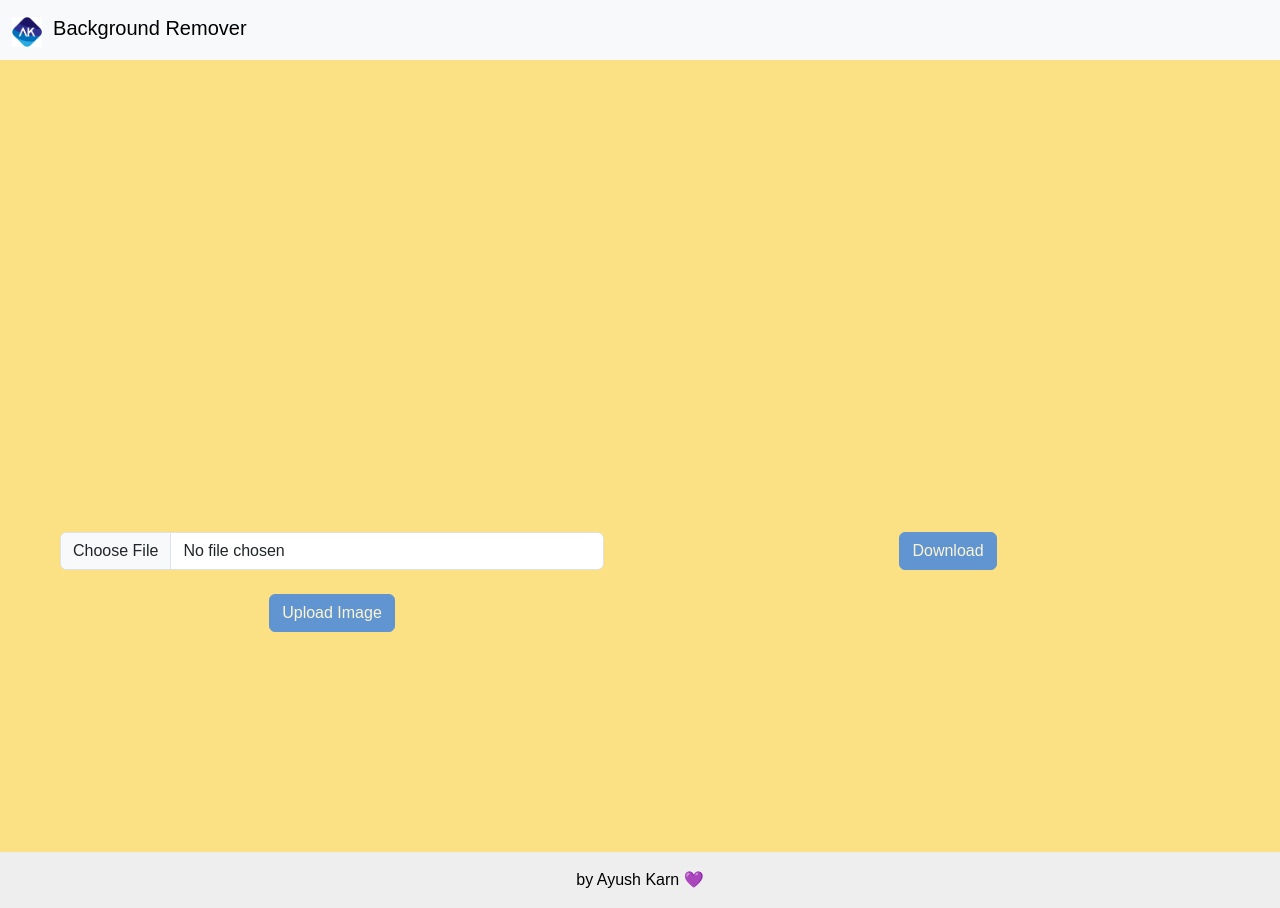
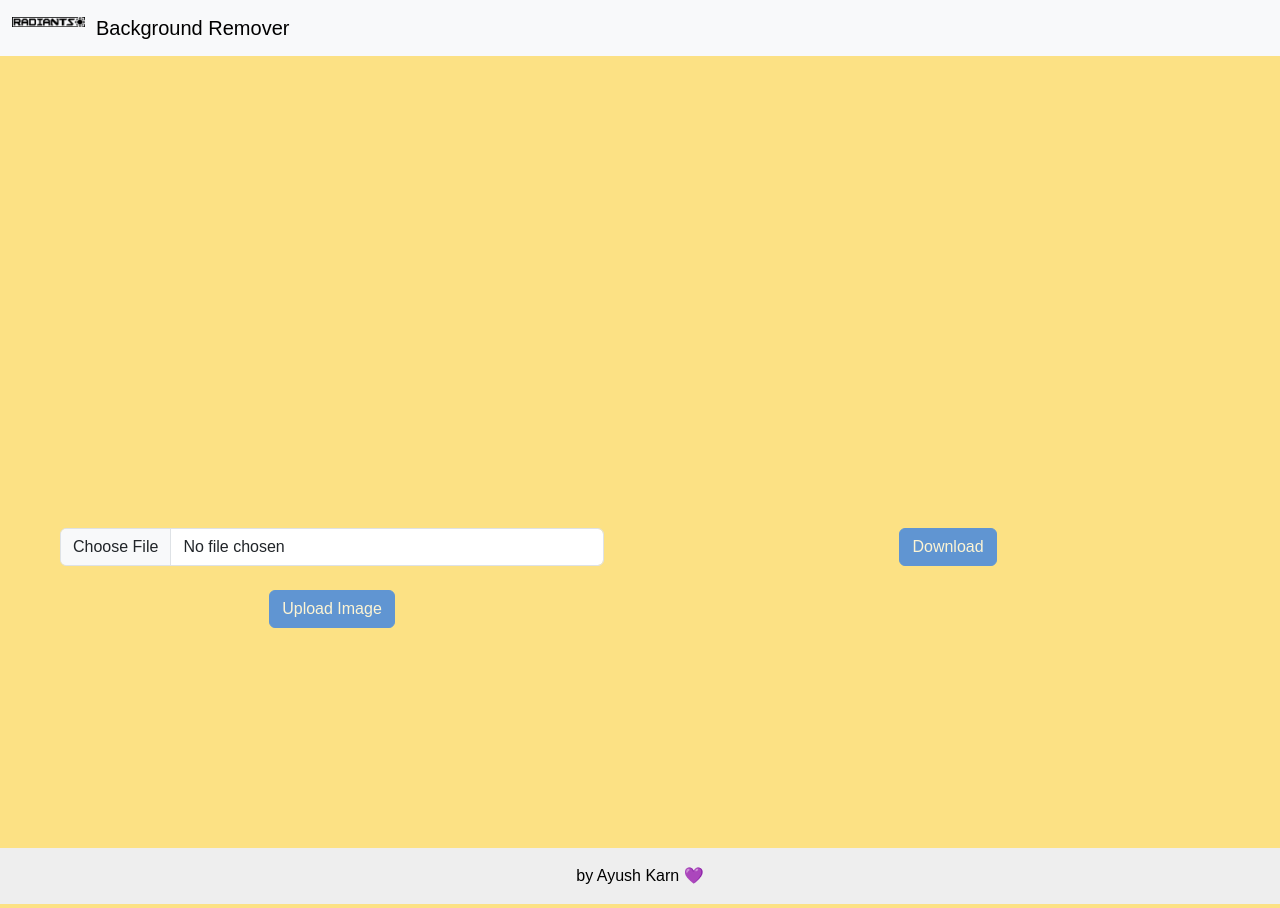
Before and after one commit to TheHiddenValley/Radiants-PFP-Editoooooor, a React (Create React App) app: page / in a window 1280 px wide. Built offline with nearby package versions, Linux system fonts and the light colour scheme; a web font is replaced by a local one.

Commit message:
Update Navbar.js

```diff
--- a/src/assets/Components/Navbar.js
+++ b/src/assets/Components/Navbar.js
@@ -1,5 +1,5 @@
 import React from "react";
-import logo from "../Images/logo.jpg";
+import logo from "../Images/logo.png";
 function Navbar(props) {
     return (
         <nav className="navbar bg-body-tertiary">
@@ -8,8 +8,8 @@ function Navbar(props) {
                     <img
                         src={logo}
                         alt="Logo"
-                        width="30"
-                        height="30"
+                        width="auto"
+                        height="10vh"
                         className="d-inline-block align-text-top"
                     />
                     &nbsp; Background Remover
```
